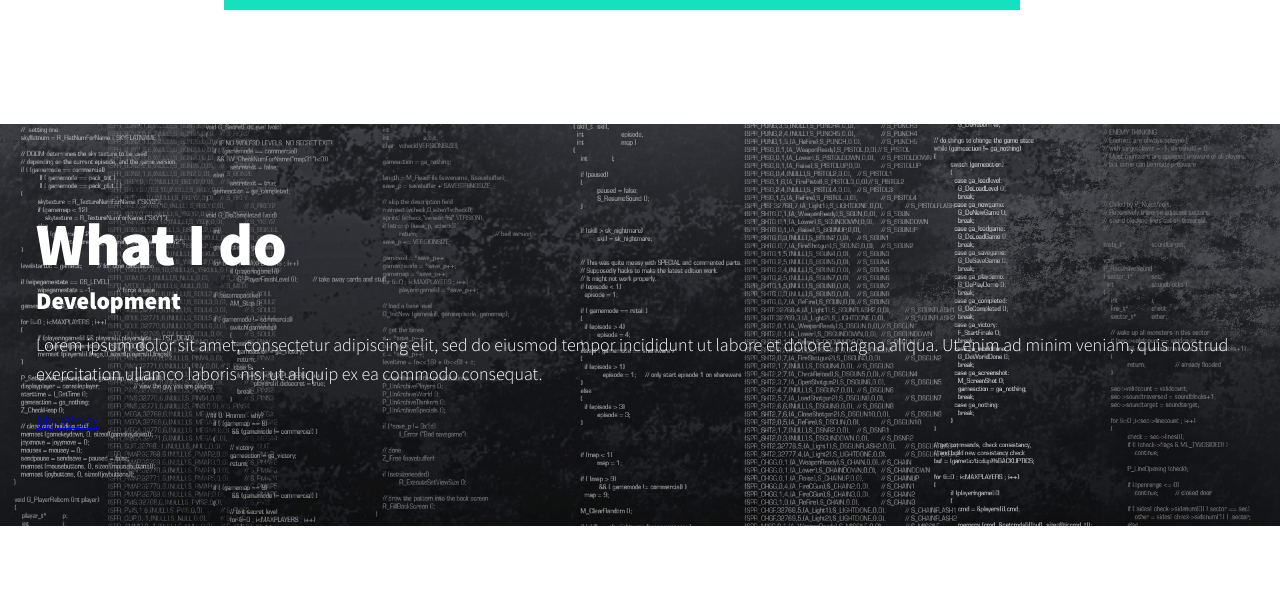
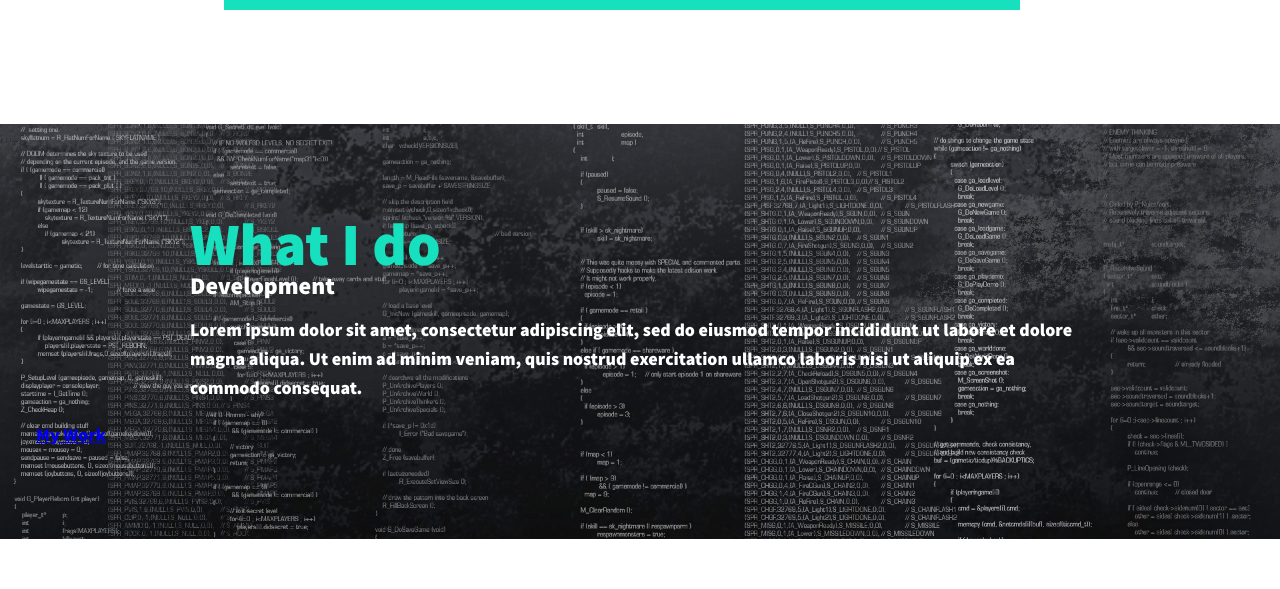
Before and after one commit to Rocio01/zr-portafolio, a React (Create React App) app: page / in a window 1280 px wide. Shown: the part 869-1458 px from the top of the page. Built offline with nearby package versions, Linux system fonts and the light colour scheme.

Commit message:
Add style

```diff
--- a/src/App.css
+++ b/src/App.css
@@ -135,4 +135,17 @@ h3 {
   background-image: url(./images/background.jpg);
   background-size: cover;
   color: var(--clr-light);
+  font-weight: bolder;
 }
+
+.section-title-services {
+  color: var(--clr-accent);
+  position: relative;
+  max-width: 900px;
+  margin: 0 auto;
+}
+
+.service {
+  max-width: 900px;
+  margin: 0 auto;
+}
```
